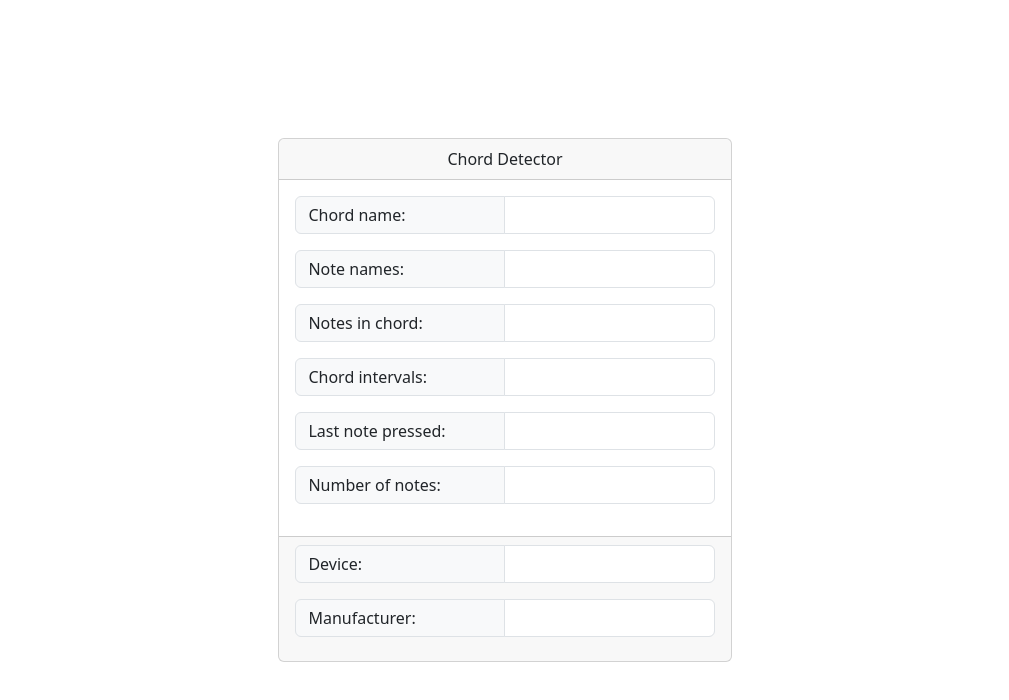
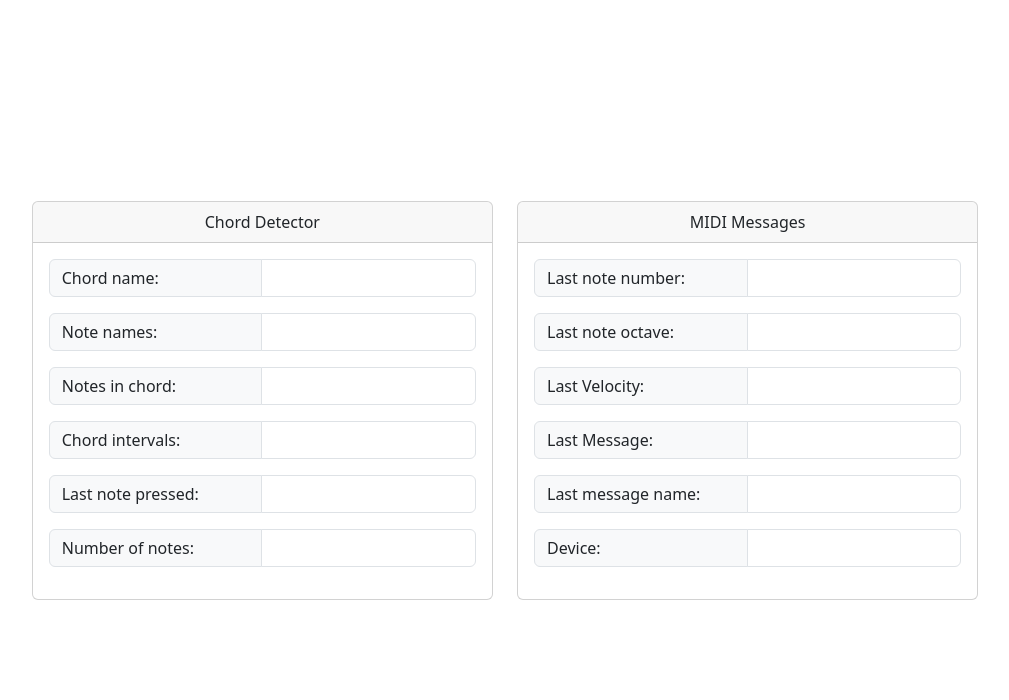
Before and after one commit to mtickle/midi-app, a React (Vite) app: page / in a window 1280 px wide. Shown: the top 700 px of the page, without its empty margins (135-1144 px from the left). Built offline with nearby package versions, Linux system fonts and the light colour scheme.

Commit message:
Debug cleanup

```diff
--- a/src/App.jsx
+++ b/src/App.jsx
@@ -1,17 +1,34 @@
 import { useState, useEffect } from 'react'
+
+//--- Bootstrap imports.
 import Form from 'react-bootstrap/Form';
 import InputGroup from 'react-bootstrap/InputGroup';
 import Card from 'react-bootstrap/Card';
+import Container from 'react-bootstrap/Container';
+import Row from 'react-bootstrap/Row';
+import Col from 'react-bootstrap/Col';
+
+//--- CSS imports.
 import 'bootstrap/dist/css/bootstrap.min.css';
 import './App.css'
+import { CardBody } from 'react-bootstrap';
 
 function App() {
 
+  //--- Device values.
   const [deviceName, setDeviceName] = useState([]);
   const [deviceManufacturer, setDeviceManufacturer] = useState([]);
   const [midiAccess, setMidiAccess] = useState(null);
-  const [messages, setMessages] = useState([]);
+
+  //--- Message values.
+  const [message, setMessage] = useState([]);
+  const [messageName, setMessageName] = useState([]);
+  const [noteNumber, setNoteNumber] = useState([]);
   const [noteName, setNoteName] = useState([]);
+  const [velocity, setVelocity] = useState([]);
+
+  //--- Processed values.
+  const [octaveName, setOctaveName] = useState([]);
   const [noteNames, setNoteNames] = useState([]);
   const [noteCount, setNoteCount] = useState([]);
   const [chordType, setChordType] = useState([]);
@@ -24,24 +41,24 @@ function App() {
 
   //--- Define the base chords and their intervals.
     const baseChords = {
-    'C': [0,4,7],
-    'Cadd9': [0,4,7,11],
-    'Cm': [0,3,7],
-    'D': [2,6,9],
-    'Dsus2': [2,4,9],
-    'Dsus4': [2,7,9],
-    'Dm': [2,5,9],
-    'Dm9': [2,5,9,0],
-    'E': [4,8,11],
-    'Em': [4,7,11],
-    'F': [5,9,0],
-    'Fm': [5,8,0],
-    'G': [7,11,2],
-    'Gm': [7,10,2],
-    'A': [9,1,4],
-    'Am': [9,0,4],
-    'B': [11,3,6],
-    'Bm': [11,2,6]
+    'C': [0, 4, 7],
+    'Cadd9': [0, 4, 7, 11],
+    'Cm': [0, 3, 7],
+    'D': [2, 6, 9],
+    'Dsus2': [2, 4, 9],
+    'Dsus4': [2, 7, 9],
+    'Dm': [2, 5, 9],
+    'Dm7': [2, 5, 9, 0],
+    'E': [4, 8, 11],
+    'Em': [4, 7, 11],
+    'F': [5, 9, 0],
+    'Fm': [5, 8, 0],
+    'G': [7, 11, 2],
+    'Gm': [7, 10, 2],
+    'A': [9, 1, 4],
+    'Am': [9, 0, 4],
+    'B': [11, 3, 6],
+    'Bm': [11, 2, 6]
   };
 
   const chordsWithNotes = {
@@ -52,6 +69,7 @@ function App() {
     'Dsus2': ['D', 'E', 'A'],
     'Dsus4': ['D', 'G', 'A'],
     'Dm': ['D', 'F', 'A'],
+    'Dm7': ['D F A C'],
     'Dm9': ['D', 'F', 'A', 'C', 'E'],
     'E': ['E', 'G#', 'B'],
     'Em': ['E', 'G', 'B'],
@@ -65,7 +83,20 @@ function App() {
     'Bm': ['B', 'D', 'F#']
   }
 
+  const midiMessages = {
+    128: "Note Off",
+    137: "Pad Off",
+    144: "Note On",
+    153: "Pad Hit",
+    176: "Control Change",
+    192: "Program Change",
+    217: "Pad Full",
+    224: "Pitch Bend"
+  }
 
+  const notes = ["C", "C#", "D", "D#", "E", "F", "F#", "G", "G#", "A", "A#", "B"];
+
+  //--- Request MIDI access on component mount.
   useEffect(() => {
     navigator.requestMIDIAccess()
       .then((access) => {
@@ -87,6 +118,17 @@ function App() {
     const note = message.data[1];
     const velocity = (message.data.length > 2) ? message.data[2] : 0;
 
+    //--- Show the MIDI message data.
+    //console.log("MIDI Message:", message.data);
+
+    //--- Set these values.
+    setNoteNumber(note)
+    setOctaveName(getMidiOcatveName(note));
+    setVelocity(velocity);
+    setMessage(message.data[0]);
+    setMessageName(getMidiMessageName(command));
+
+    //--- Handle the note ON and OFF events.
     if (command === 144 && velocity > 0) { // Note on
       noteOn(note);
     } else if (command === 128 || (command === 144 && velocity === 0)) { // Note off
@@ -126,8 +168,6 @@ function App() {
     const notes = Array.from(pressedKeys).sort((a, b) => a - b);
     const noteSet = new Set(notes.map(note => note % 12));
 
-    console.log(noteSet)
-
     //--- Show the notes that are pressed.
     setChordNotes(notes);
 
@@ -140,7 +180,6 @@ function App() {
 
     //--- This processes the chord with notes.
     // for (const [chord, chordNotes] of Object.entries(chordsWithNotes)) {
-//   //console.log(chordNotes);
     //   if (chordNotes.every(note => noteSet.has(getMidiNoteName(note)))) {
     //     setChordName(chord);
     //   }
@@ -157,28 +196,50 @@ function App() {
 
   //--- Extract the note names from the note set.
   function extractChordNotes(noteSet) {
-
+    //--- Show the note names that are pressed.
     let result = "";
     noteSet.forEach(key => {
       result += getMidiNoteName(key) + " ";
     });
     setNoteNames(result);
-
   }
 
+  //--- Get the note name from the MIDI note number.
   function getMidiNoteName(note) {
     const noteNames = ["C", "C#", "D", "D#", "E", "F", "F#", "G", "G#", "A", "A#", "B"];
     const name = noteNames[note % 12];
-    //--- You can also add the octave number if you want.
-    //const octave = Math.floor(note / 12) - 1;
-    //return `${name}${octave}`;
     return `${name}`;
   }
 
+  function getMidiOcatveName(note) {
+    const noteNames = ["C", "C#", "D", "D#", "E", "F", "F#", "G", "G#", "A", "A#", "B"];
+    const octave = Math.floor(note / 12) - 1;
+    return `${octave}`;
+  }
+
+  //--- Get the MIDI message name from the command number.
+  function getMidiMessageName(message) {
+    const messageNames = {
+      128: "Note Off",
+      137: "Pad Off",
+      144: "Note On",
+      153: "Pad Hit",
+      176: "Control Change",
+      192: "Program Change",
+      217: "Pad Full",
+      224: "Pitch Bend"
+
+    };
+    return messageNames[message] || "Unknown Message";
+
+  }
 
   return (
     <>
 
+      <Container>
+        <Row>
+          <Col>
             <Card>
               <Card.Header>Chord Detector</Card.Header>
               <Card.Body>
@@ -202,8 +263,6 @@ function App() {
                   <Form.Control value={chordIntervals} onChange={setChordIntervals} readOnly />
                 </InputGroup>
 
-
-
                 <InputGroup className="mb-3">
                   <InputGroup.Text className="w-50" id="basic-addon1">Last note pressed: </InputGroup.Text>
                   <Form.Control value={noteName} onChange={setNoteName} readOnly />
@@ -214,18 +273,51 @@ function App() {
                   <Form.Control value={noteCount} onChange={setNoteCount} readOnly />
                 </InputGroup>
               </Card.Body>
+            </Card>
+          </Col>
 
-        <Card.Footer>
+          <Col>
+            <Card>
+              <Card.Header>MIDI Messages</Card.Header>
+              <Card.Body>
+                <InputGroup className="mb-3">
+                  <InputGroup.Text className="w-50" id="basic-addon1">Last note number: </InputGroup.Text>
+                  <Form.Control value={noteNumber} onChange={setNoteNumber} readOnly />
+                </InputGroup>
+
+                <InputGroup className="mb-3">
+                  <InputGroup.Text className="w-50" id="basic-addon1">Last note octave: </InputGroup.Text>
+                  <Form.Control value={octaveName} onChange={setOctaveName} readOnly />
+                </InputGroup>
+
+                <InputGroup className="mb-3">
+                  <InputGroup.Text className="w-50" id="basic-addon1">Last Velocity: </InputGroup.Text>
+                  <Form.Control value={velocity} onChange={setVelocity} readOnly />
+                </InputGroup>
+
+                <InputGroup className="mb-3">
+                  <InputGroup.Text className="w-50" id="basic-addon1">Last Message: </InputGroup.Text>
+                  <Form.Control value={message} onChange={setMessage} readOnly />
+                </InputGroup>
+
+                <InputGroup className="mb-3">
+                  <InputGroup.Text className="w-50" id="basic-addon1">Last message name: </InputGroup.Text>
+                  <Form.Control value={messageName} onChange={setMessageName} readOnly />
+                </InputGroup>
+
                 <InputGroup className="mb-3">
                   <InputGroup.Text className="w-50" id="basic-addon1">Device: </InputGroup.Text>
-            <Form.Control value={deviceName} onChange={setDeviceName} readOnly/>
+                  <Form.Control value={deviceName} onChange={setDeviceName} readOnly />
                 </InputGroup>
-          <InputGroup className="mb-3">
-            <InputGroup.Text className="w-50" id="basic-addon1">Manufacturer: </InputGroup.Text>
-            <Form.Control value={deviceManufacturer} onChange={setDeviceManufacturer} readOnly />
-          </InputGroup>
-        </Card.Footer>
-      </Card>
+
+              </Card.Body>
+            </Card >
+          </Col>
+        </Row>
+      </Container>
+
+
+
 
 
       {/* <div className="card">
```
Lines whose indentation alone changed are shown as unchanged.
